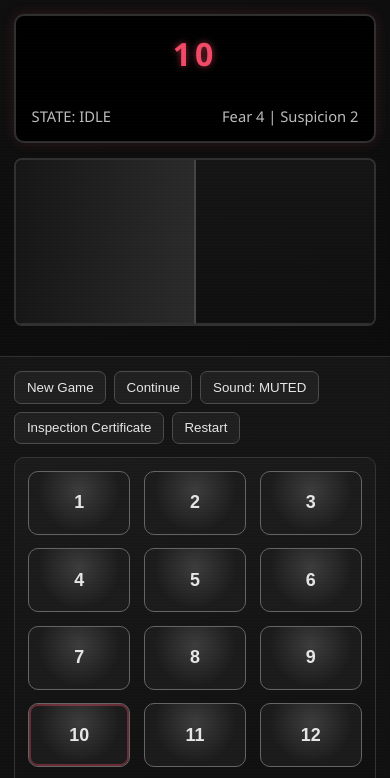
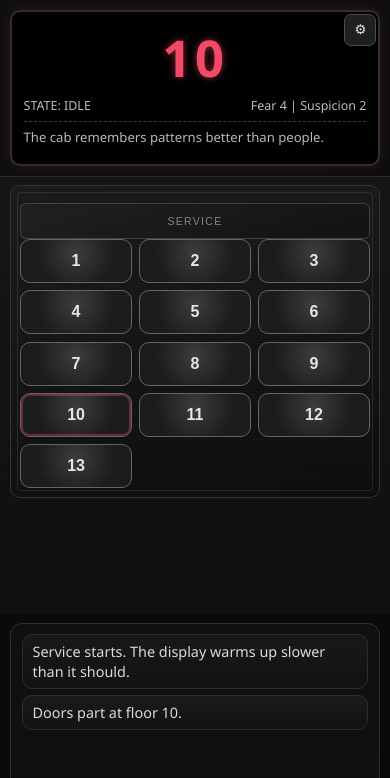
Before and after one commit to helloworldscott/scary, a plain HTML site: page index.html in a window 390 px wide. Both pictures are taken after a click on the button "10". Shown: the top 778 px of the page. Drawn offline with Linux system fonts and the light colour scheme.

Commit message:
Refactor mobile UI into single-screen game layout

```diff
--- a/index.html
+++ b/index.html
@@ -45,6 +45,8 @@
     }
 
     .left, .right { padding: 1.1rem; position: relative; }
+    .mobile-gear { display: none; }
+    .mobile-hint-strip { display: none; }
     .left { grid-area: left; }
     .right { grid-area: right; }
     .left { border-right: 1px solid #2f2f2f; }
@@ -110,7 +112,8 @@
       font-size: .9rem;
       line-height: 1.35;
     }
-    .logline { margin: 0 0 .36rem; opacity: .95; }
+    .logline { margin: 0; opacity: .95; padding: .42rem .58rem; border: 1px solid #2f2f2f; border-radius: 10px; background: linear-gradient(180deg, #1a1a1a, #131313); }
+    .logline + .logline { margin-top: .4rem; }
 
     .right {
       display: grid;
@@ -340,51 +343,54 @@
     }
 
     .hidden { display: none; }
+    .settings-sheet-card { width: min(420px, 96vw); }
+    .settings-sheet-header { display: flex; justify-content: space-between; align-items: center; margin-bottom: .7rem; }
+    .settings-sheet-actions { display: grid; gap: .5rem; }
 
     /* MOBILE layout CSS/media queries */
-    @media (max-width: 899px) {
-      html, body { height: auto; min-height: 100%; }
+    @media (max-width: 520px) {
+      html, body {
+        width: 100%;
+        height: calc(var(--vh, 1vh) * 100);
+        overflow: hidden;
+      }
+      body { padding-bottom: env(safe-area-inset-bottom); }
       .app {
-        min-height: 100dvh;
-        height: auto;
-        overflow: auto;
+        height: calc(var(--vh, 1vh) * 100);
         grid-template-columns: 1fr;
-        grid-template-rows: auto auto auto;
+        grid-template-rows: auto 1fr auto;
         grid-template-areas:
           "left"
           "right"
           "log";
       }
-      .left, .right {
-        border-right: 0;
-        border-bottom: 1px solid #2f2f2f;
-        padding: .9rem;
-      }
-      .right {
-        grid-template-rows: auto 1fr auto;
-        gap: .8rem;
-      }
-      .top-controls { justify-content: flex-start; }
+      .left, .right { border-right: 0; padding: .6rem .65rem; }
+      .left { border-bottom: 1px solid #2a2a2a; }
+      .display-wrap { margin-bottom: 0; padding: .7rem .7rem .6rem; }
+      .display { font-size: clamp(2rem, 13vw, 3.4rem); min-height: 3.4rem; }
+      .status { margin-top: .3rem; font-size: .78rem; gap: .4rem; }
+      .doors { display: none; }
+      .mobile-gear { display: inline-flex; position: absolute; top: .85rem; right: .85rem; width: 2rem; height: 2rem; align-items: center; justify-content: center; padding: 0; }
+      .mobile-hint-strip { display: block; margin-top: .45rem; border-top: 1px dashed #3d3d3d; padding-top: .45rem; font-size: .82rem; color: #b8b8b8; line-height: 1.25; min-height: 2.1rem; }
+      .right { display: block; padding-top: .55rem; }
+      .top-controls-buttons { display: none; }
+      .panel-zone { min-height: 0; padding: .55rem; }
+      .floor-grid { grid-template-columns: repeat(3, minmax(0, 1fr)); gap: .45rem; }
+      .floor-btn { min-height: 44px; min-width: 44px; font-size: 1rem; }
+      .maintenance-hatch { position: static; width: 100%; height: 36px; margin-top: .5rem; font-size: .66rem; opacity: .8; }
+      .hint-strip { display: none; }
       .narration {
-        margin: .9rem;
-        min-height: 24vh;
+        margin: .55rem .65rem .65rem;
+        height: 25vh;
+        min-height: 22vh;
         max-height: 28vh;
         overflow-y: auto;
         -webkit-overflow-scrolling: touch;
+        border-radius: 12px;
+        background: #0f0f0f;
       }
-      /* floor button sizing rules for mobile */
-      .floor-grid {
-        grid-template-columns: repeat(3, minmax(72px, 1fr));
-        gap: .85rem;
-      }
-      .floor-btn {
-        min-height: 64px;
-        min-width: 64px;
-        font-size: 1.12rem;
-      }
-      body {
-        padding-bottom: env(safe-area-inset-bottom);
-      }
+      .modal.settings-modal.active { align-items: flex-end; }
+      .modal.settings-modal .card { border-radius: 14px 14px 0 0; padding-bottom: calc(.9rem + env(safe-area-inset-bottom)); }
     }
   </style>
 </head>
@@ -392,11 +398,13 @@
   <div class="app" id="app">
     <div class="left">
       <div class="display-wrap" id="displayWrap">
+        <button id="gearBtn" class="mobile-gear" aria-label="Open settings">⚙</button>
         <div class="display" id="display">1</div>
         <div class="status">
           <span id="stateLabel">STATE: IDLE</span>
           <span id="meters">Fear 0 | Suspicion 0</span>
         </div>
+        <div class="mobile-hint-strip" id="mobileHintStrip">The cab remembers patterns better than people.</div>
       </div>
       <div class="doors" id="doors">
         <div class="door left"></div>
@@ -406,11 +414,13 @@
 
     <div class="right">
       <div class="top-controls">
-        <button id="newBtn">New Game</button>
-        <button id="continueBtn">Continue</button>
-        <button id="muteBtn">Sound: MUTED</button>
-        <button id="inspectBtn">Inspection Certificate</button>
-        <button id="restartBtn">Restart</button>
+        <div class="top-controls-buttons">
+          <button id="newBtn">New Game</button>
+          <button id="continueBtn">Continue</button>
+          <button id="muteBtn">Sound: MUTED</button>
+          <button id="inspectBtn">Inspection Certificate</button>
+          <button id="restartBtn">Restart</button>
+        </div>
       </div>
 
       <div class="panel-zone">
@@ -430,6 +440,22 @@
   </div>
 
   <div class="blackout" id="blackout"></div>
+
+  <div class="modal settings-modal" id="settingsModal" aria-hidden="true">
+    <div class="card settings-sheet-card">
+      <div class="settings-sheet-header">
+        <h3 style="margin:0;">Settings</h3>
+        <button id="closeSettings" aria-label="Close settings">✕</button>
+      </div>
+      <div class="settings-sheet-actions">
+        <button id="menuNewBtn">New Game</button>
+        <button id="menuContinueBtn">Continue</button>
+        <button id="menuRestartBtn">Restart</button>
+        <button id="menuInspectBtn">Inspection Certificate</button>
+        <button id="menuMuteBtn">Sound: MUTED</button>
+      </div>
+    </div>
+  </div>
 
   <div class="modal" id="inspectModal" aria-hidden="true">
     <div class="card">
@@ -509,6 +535,7 @@
 
     let flicker13Active = false;
     let maintenanceModalOpen = false;
+    let settingsMenuOpen = false;
     let flickerLogPinned = false;
     let panelPulseTimer = null;
     let audioCtx;
@@ -529,6 +556,15 @@
       doors: document.getElementById("doors"),
       meters: document.getElementById("meters"),
       stateLabel: document.getElementById("stateLabel"),
+      mobileHintStrip: document.getElementById("mobileHintStrip"),
+      gearBtn: document.getElementById("gearBtn"),
+      settingsModal: document.getElementById("settingsModal"),
+      closeSettings: document.getElementById("closeSettings"),
+      menuNewBtn: document.getElementById("menuNewBtn"),
+      menuContinueBtn: document.getElementById("menuContinueBtn"),
+      menuRestartBtn: document.getElementById("menuRestartBtn"),
+      menuInspectBtn: document.getElementById("menuInspectBtn"),
+      menuMuteBtn: document.getElementById("menuMuteBtn"),
       ambientHint: document.getElementById("ambientHint"),
       flickerHint: document.getElementById("flickerHint"),
       continueBtn: document.getElementById("continueBtn"),
@@ -756,16 +792,18 @@
     function sleep(ms) { return new Promise(resolve => setTimeout(resolve, ms)); }
 
     function log(text, sticky = false) {
+      const nearBottom = els.narration.scrollHeight - els.narration.scrollTop - els.narration.clientHeight < 36;
       const p = document.createElement("p");
       p.className = "logline";
-      p.textContent = `• ${text}`;
+      p.textContent = text;
       if (sticky) p.dataset.sticky = "true";
-      els.narration.prepend(p);
+      els.narration.appendChild(p);
       while (els.narration.children.length > 30) {
-        const last = els.narration.lastElementChild;
-        if (last && last.dataset.sticky === "true") break;
-        els.narration.removeChild(last);
+        const first = els.narration.firstElementChild;
+        if (!first || first.dataset.sticky === "true") break;
+        els.narration.removeChild(first);
       }
+      if (nearBottom) els.narration.scrollTop = els.narration.scrollHeight;
       return p;
     }
 
@@ -778,7 +816,7 @@
       els.meters.textContent = `Fear ${state.fear} | Suspicion ${state.suspicion}`;
       els.display.textContent = state.displayedFloor;
       document.querySelectorAll(".floor-btn").forEach((btn) => {
-        btn.disabled = state.gameState !== "IDLE" || maintenanceModalOpen || !state.alive;
+        btn.disabled = state.gameState !== "IDLE" || maintenanceModalOpen || settingsMenuOpen || !state.alive;
       });
       updateMaintenanceHatchUI();
     }
@@ -801,6 +839,7 @@
       };
       localStorage.setItem("elevator13-save", JSON.stringify(persist));
       els.continueBtn.disabled = false;
+      syncMenuButtonState();
     }
 
     function hasSave() {
@@ -833,6 +872,7 @@
         updateAmbientHint();
         updateMeters();
         els.muteBtn.textContent = `Sound: ${state.muted ? "MUTED" : "LIVE"}`;
+        syncMenuButtonState();
         if (state.muted) pauseAmbienceForMute();
         else if (audioUnlocked) resumeAmbienceIfAllowed();
         return true;
@@ -844,6 +884,7 @@
     function clearSave() {
       localStorage.removeItem("elevator13-save");
       els.continueBtn.disabled = true;
+      syncMenuButtonState();
     }
 
     function renderButtons() {
@@ -854,7 +895,7 @@
         b.textContent = f.label;
         b.dataset.floor = String(f.id);
         b.addEventListener("click", () => {
-          if (state.gameState !== "IDLE" || maintenanceModalOpen || !state.alive) return;
+          if (state.gameState !== "IDLE" || maintenanceModalOpen || settingsMenuOpen || !state.alive) return;
           recordPress(f.id);
           checkSequences(); // checkSequences()
           startTravel(f.id);
@@ -867,9 +908,11 @@
     function updateAmbientHint() {
       if (state.flags.patternUnlocked) {
         els.ambientHint.textContent = "Now prove you can go down.";
+        els.mobileHintStrip.textContent = "Now prove you can go down.";
         return;
       }
       els.ambientHint.textContent = "The cab remembers patterns better than people.";
+      els.mobileHintStrip.textContent = "The cab remembers patterns better than people.";
     }
 
     function recordPress(floor) {
@@ -932,6 +975,31 @@
         triggerBadEnding(); // ending triggers
       }
     }
+    function syncMenuButtonState() {
+      els.menuContinueBtn.disabled = els.continueBtn.disabled;
+      els.menuMuteBtn.textContent = els.muteBtn.textContent;
+    }
+
+    function openSettingsMenu() {
+      settingsMenuOpen = true;
+      els.settingsModal.classList.add("active");
+      els.settingsModal.setAttribute("aria-hidden", "false");
+      syncMenuButtonState();
+      updateMeters();
+    }
+
+    function closeSettingsMenu() {
+      settingsMenuOpen = false;
+      els.settingsModal.classList.remove("active");
+      els.settingsModal.setAttribute("aria-hidden", "true");
+      updateMeters();
+    }
+
+    function setViewportHeightVar() {
+      const vh = window.innerHeight * 0.01;
+      document.documentElement.style.setProperty("--vh", `${vh}px`);
+    }
+
 
     function inspectCertificate() {
       els.inspectModal.classList.add("active");
@@ -1054,7 +1122,7 @@
     }
 
     async function startTravel(target) {
-      if (state.gameState !== "IDLE" || maintenanceModalOpen || !state.alive) return;
+      if (state.gameState !== "IDLE" || maintenanceModalOpen || settingsMenuOpen || !state.alive) return;
       playTick();
       setMode("TRAVEL");
       state.suspicion = Math.min(100, state.suspicion + 2);
@@ -1302,6 +1370,21 @@
     }
 
     function bindEvents() {
+      setViewportHeightVar();
+      window.addEventListener("resize", setViewportHeightVar);
+      window.addEventListener("orientationchange", setViewportHeightVar);
+
+      els.gearBtn.addEventListener("click", openSettingsMenu);
+      els.closeSettings.addEventListener("click", closeSettingsMenu);
+      els.settingsModal.addEventListener("click", (e) => {
+        if (e.target === els.settingsModal) closeSettingsMenu();
+      });
+      els.menuNewBtn.addEventListener("click", () => { els.newBtn.click(); closeSettingsMenu(); });
+      els.menuContinueBtn.addEventListener("click", () => { if (!els.menuContinueBtn.disabled) { els.continueBtn.click(); closeSettingsMenu(); } });
+      els.menuRestartBtn.addEventListener("click", () => { els.restartBtn.click(); closeSettingsMenu(); });
+      els.menuInspectBtn.addEventListener("click", () => { els.inspectBtn.click(); closeSettingsMenu(); });
+      els.menuMuteBtn.addEventListener("click", () => els.muteBtn.click());
+
       els.newBtn.addEventListener("click", () => resetGame(true));
       els.restartBtn.addEventListener("click", () => resetGame(true));
       els.continueBtn.addEventListener("click", () => {
@@ -1323,6 +1406,7 @@
         if (state.muted) pauseAmbienceForMute();
         else if (audioUnlocked) resumeAmbienceIfAllowed();
         els.muteBtn.textContent = `Sound: ${state.muted ? "MUTED" : "LIVE"}`;
+        syncMenuButtonState();
         saveGame();
       });
 
@@ -1356,6 +1440,7 @@
       updateAmbientHint();
       updateCodeDisplay();
       els.continueBtn.disabled = !hasSave();
+      syncMenuButtonState();
       log("Service starts. The display warms up slower than it should.");
       if (hasSave()) {
         log("A stale entry waits in memory. Continue if you trust it.");
```
